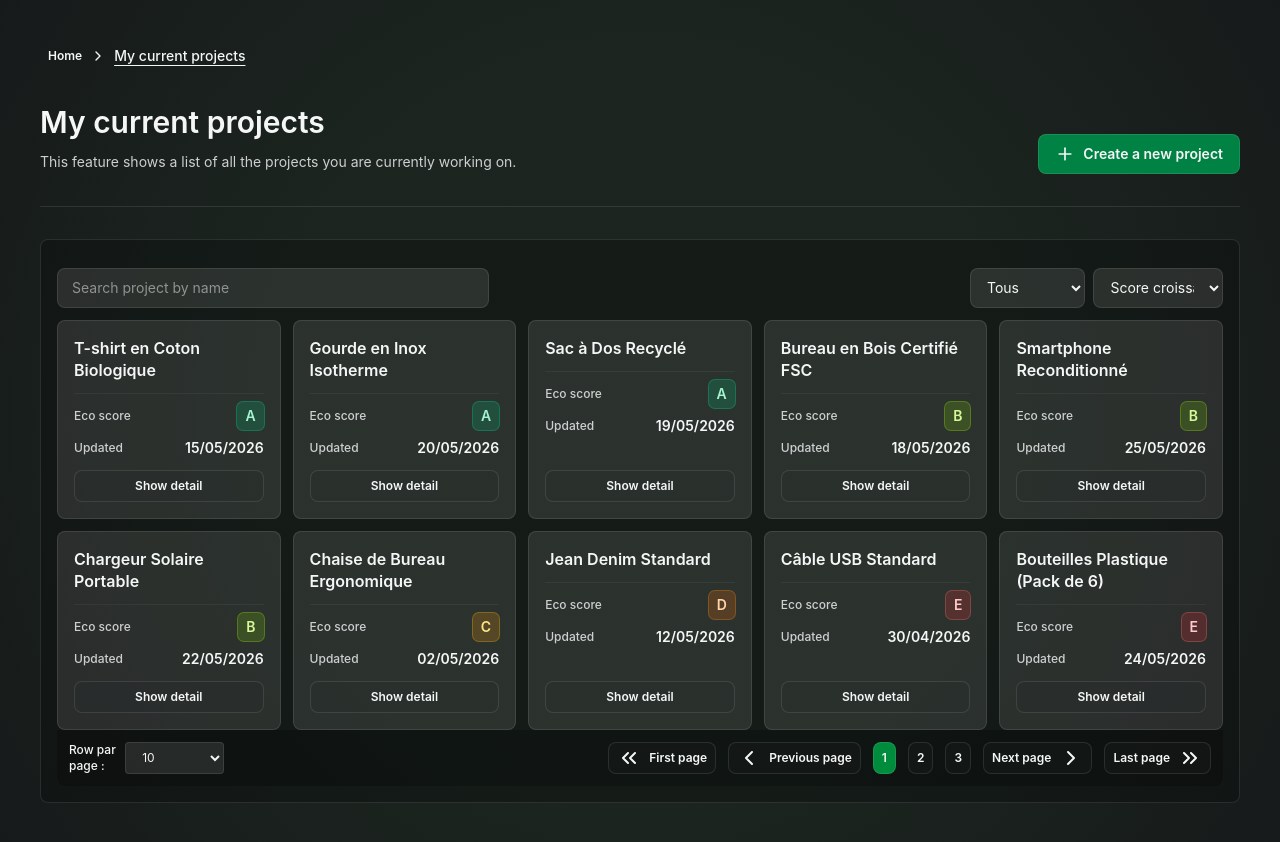
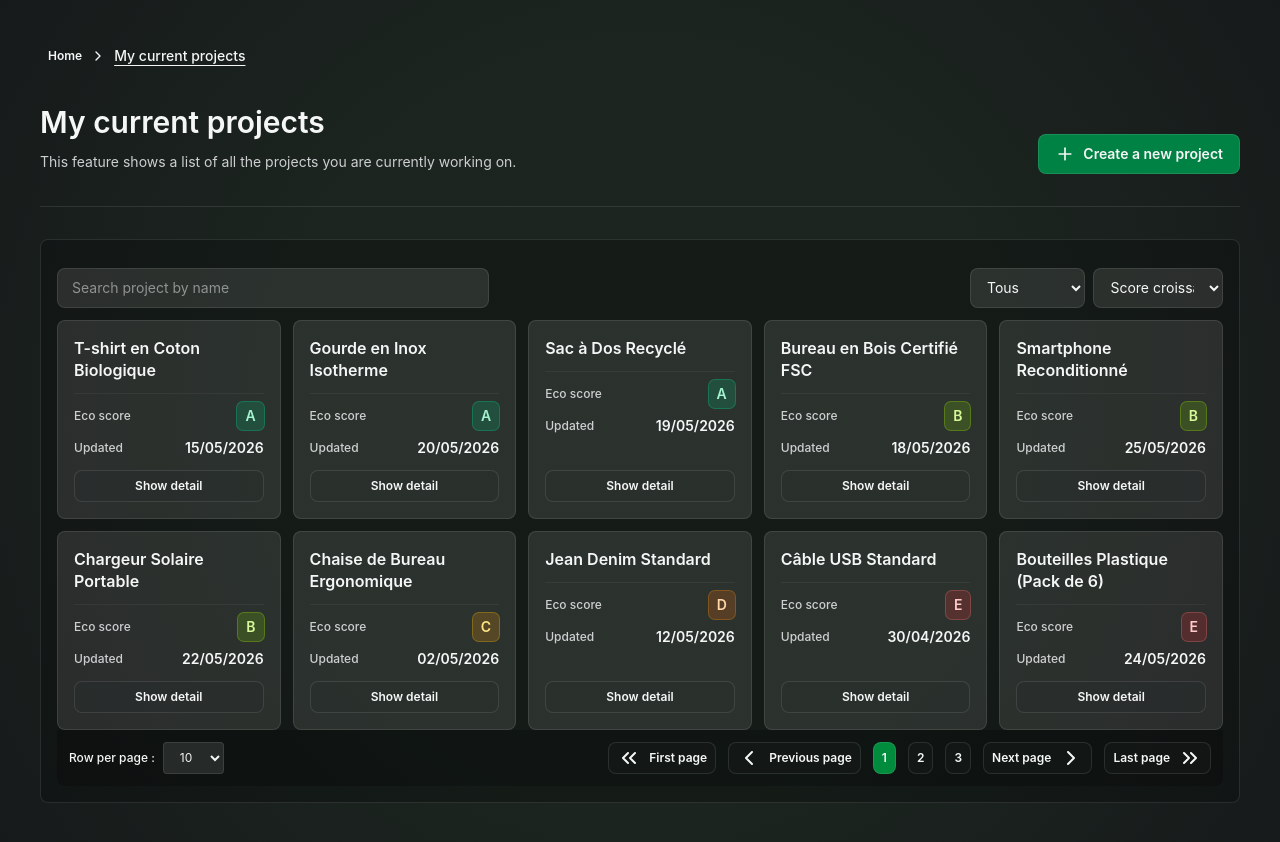
Before and after one commit to chrisrouty/test-eco-design-cloud, a React (Vite) app: page / in a window 1280 px wide. Built offline with nearby package versions, Linux system fonts and the light colour scheme.

Commit message:
add whitespace nowrap in label

```diff
--- a/src/features/products/components/ProductPaginate/index.tsx
+++ b/src/features/products/components/ProductPaginate/index.tsx
@@ -15,7 +15,7 @@ export const ProductPaginate = () => {
 	const [pageSize, setPageSize] = useState('10')
 
 	const classes = clsx(
-		'hidden',
+		'hidden whitespace-nowrap',
 		'lg:inline-block',
 	);
 
@@ -23,7 +23,7 @@ export const ProductPaginate = () => {
 		<div className="flex items-center justify-between bg-black/24 p-3 rounded-b-lg">
 
 			<div className="flex items-center gap-2">
-				<Label className={classes}>Row par page :</Label>
+				<Label className={classes}>Row per page :</Label>
 				<Select
 					onChange={setPageSize}
 					options={pageSizeOptions}
```
